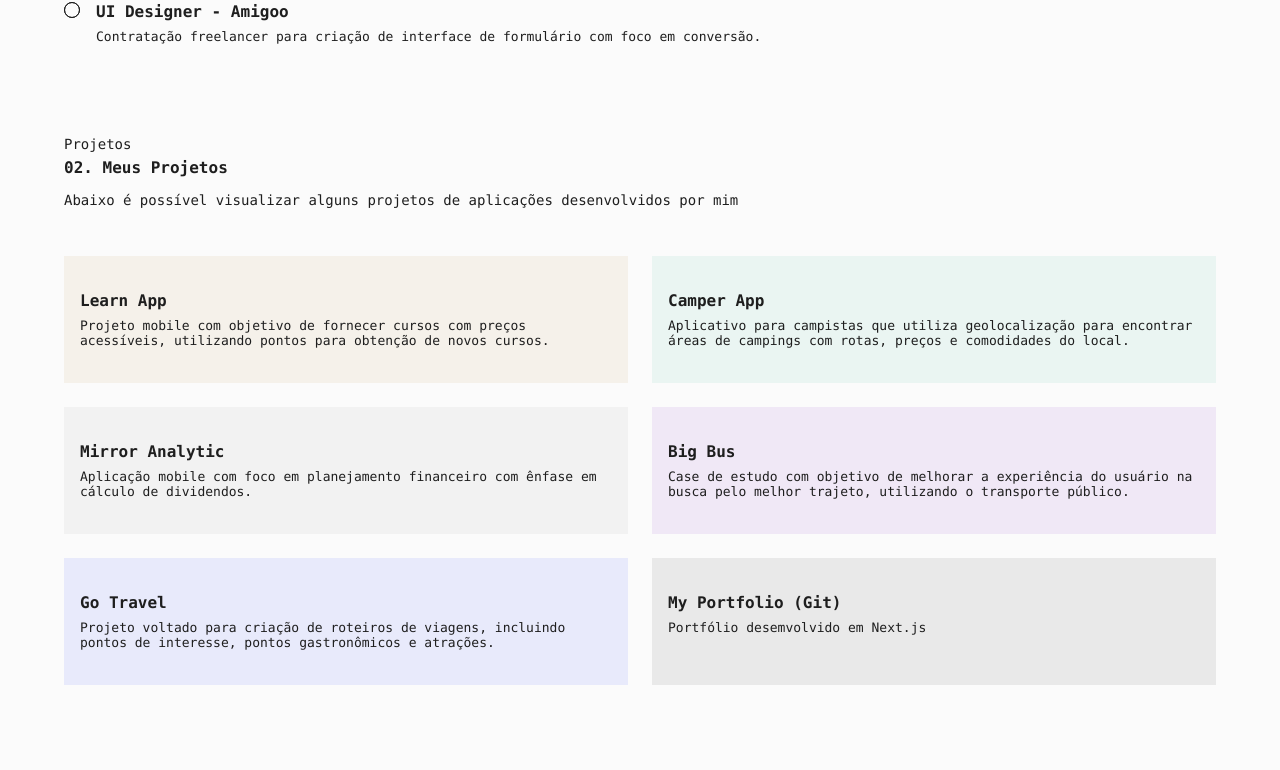
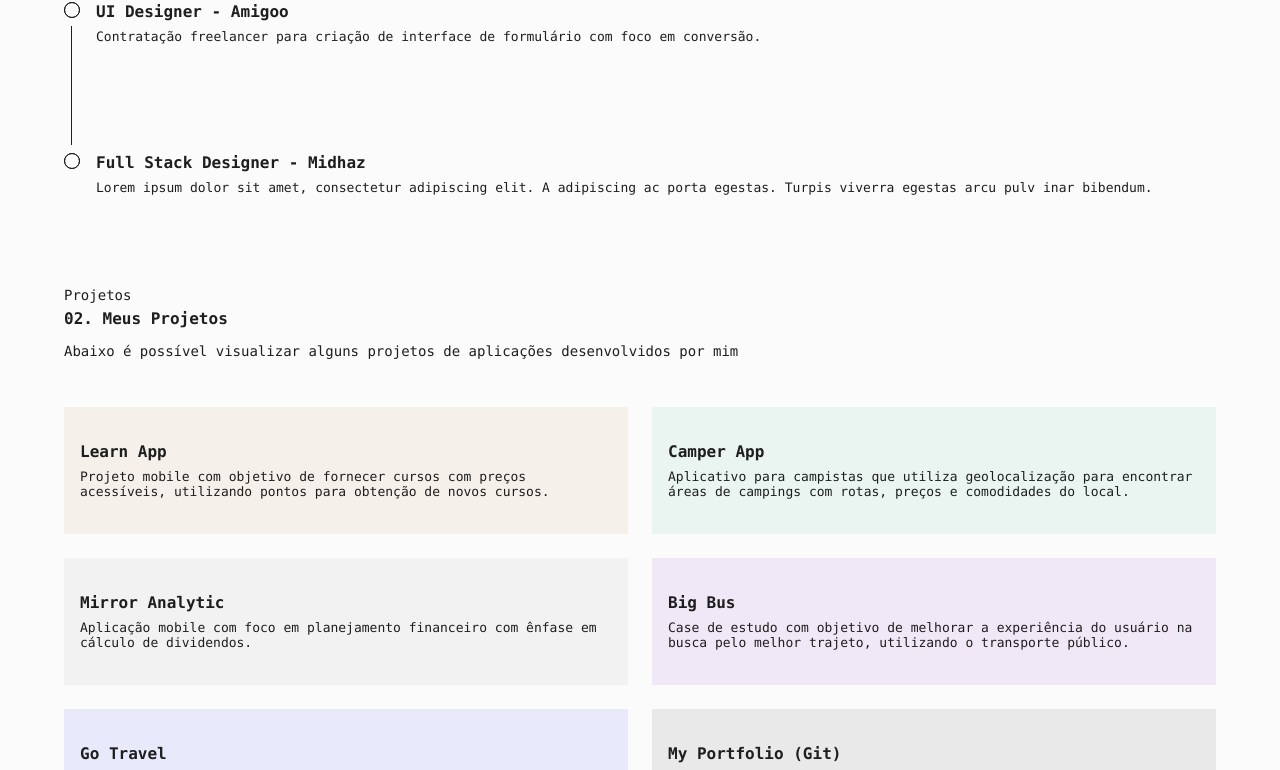
Before and after one commit to Phixelz/MyPortfolio, a Next.js app: page / in a window 1280 px wide. Shown: the part 941-1711 px from the top of the page. Built offline with nearby package versions, Linux system fonts and the light colour scheme.

Commit message:
update aboutus

```diff
--- a/src/components/AboutUs/index.tsx
+++ b/src/components/AboutUs/index.tsx
@@ -28,6 +28,10 @@ export function AboutUs() {
           <h3>UI Designer - Amigoo</h3>
           <p>Contratação freelancer para criação de interface de formulário com foco em conversão.</p>
         </li>
+        <li>
+          <h3>Full Stack Designer - Midhaz</h3>
+          <p>Lorem ipsum dolor sit amet, consectetur adipiscing elit. A adipiscing ac porta egestas. Turpis viverra egestas arcu pulv inar bibendum.</p>
+        </li>
       </ul>
     </section>
   )
```
